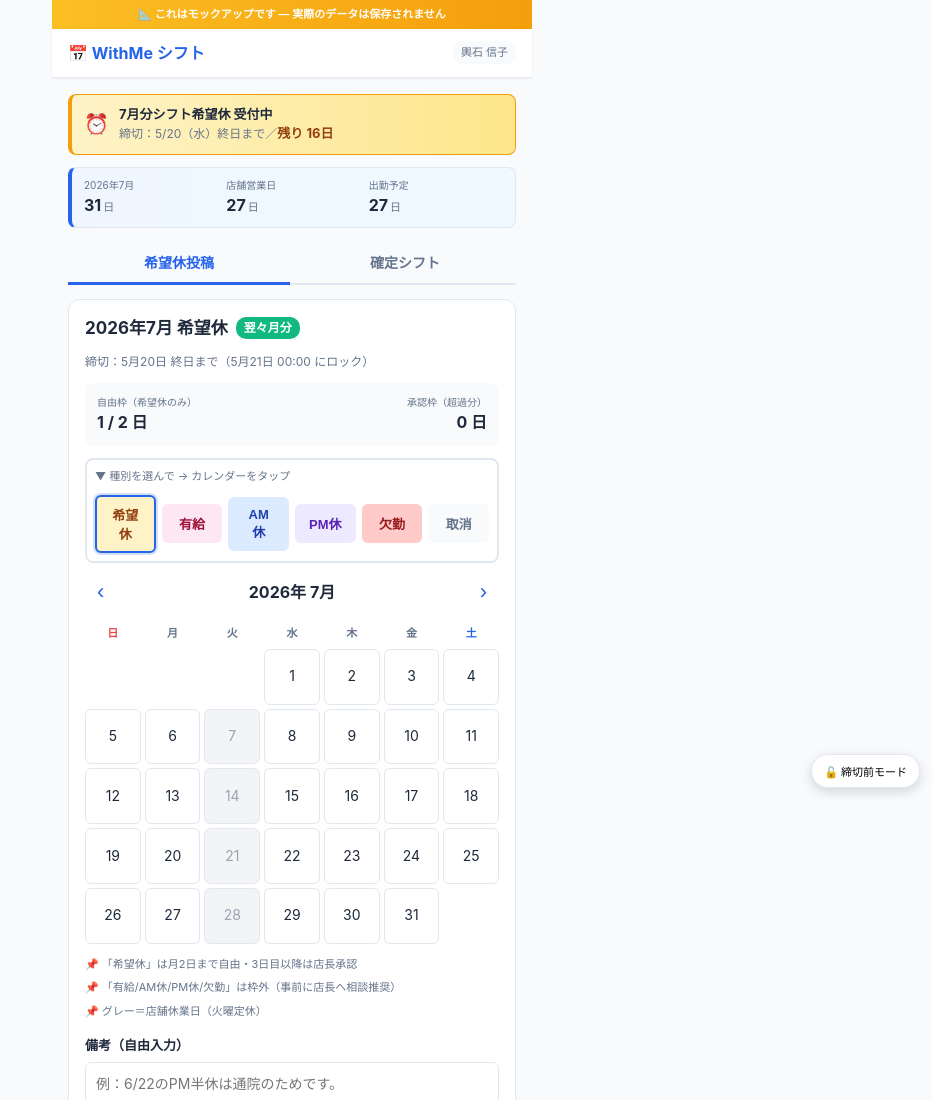
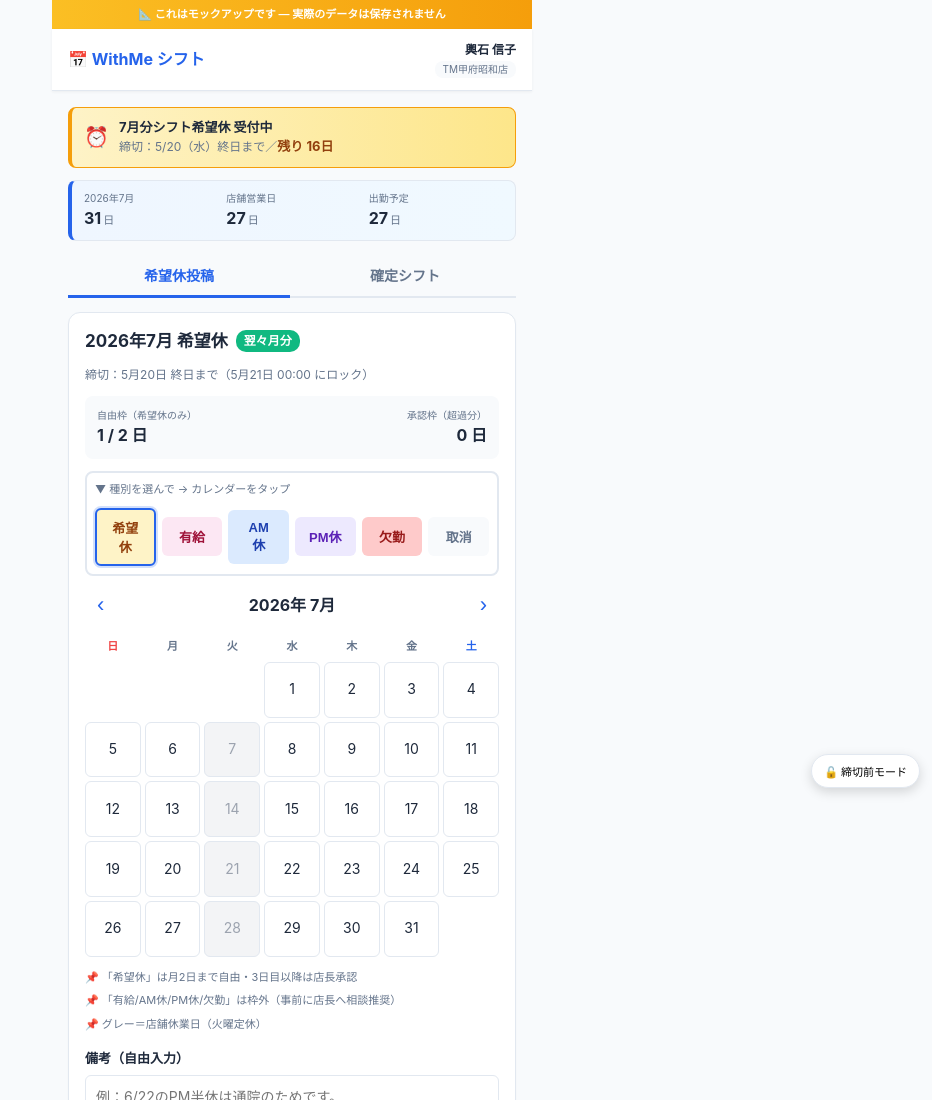
Before and after one commit to roar6116-blip/withme-dashboards, a plain HTML site: page salon/shift-mockup/staff/index.html in a window 1280 px wide. Shown: the top 1100 px of the page, without its empty margins (348-1280 px from the left). Drawn offline with Linux system fonts and the light colour scheme.

Commit message:
feat(salon): スタッフヘッダーに所属店舗を追加

```diff
--- a/salon/shift-mockup/staff/index.html
+++ b/salon/shift-mockup/staff/index.html
@@ -51,7 +51,9 @@
     box-shadow: 0 1px 3px rgba(0,0,0,0.05);
   }
   .header h1 { font-size: 16px; font-weight: 700; color: var(--primary); }
-  .header .user-tag { font-size: 11px; color: var(--muted); background: var(--bg); padding: 3px 8px; border-radius: 10px; }
+  .user-info { display: flex; flex-direction: column; align-items: flex-end; gap: 2px; }
+  .user-info .user-name { font-size: 12px; color: var(--text); font-weight: 600; }
+  .user-info .user-store { font-size: 10px; color: var(--muted); background: var(--bg); padding: 1px 8px; border-radius: 8px; }
   .view { padding: 16px; }
   .card {
     background: var(--card);
@@ -246,7 +248,10 @@
 
 <div class="header">
   <h1>📅 WithMe シフト</h1>
-  <span class="user-tag">輿石 信子</span>
+  <div class="user-info">
+    <span class="user-name">輿石 信子</span>
+    <span class="user-store">TM甲府昭和店</span>
+  </div>
 </div>
 
 <div class="view">
```
